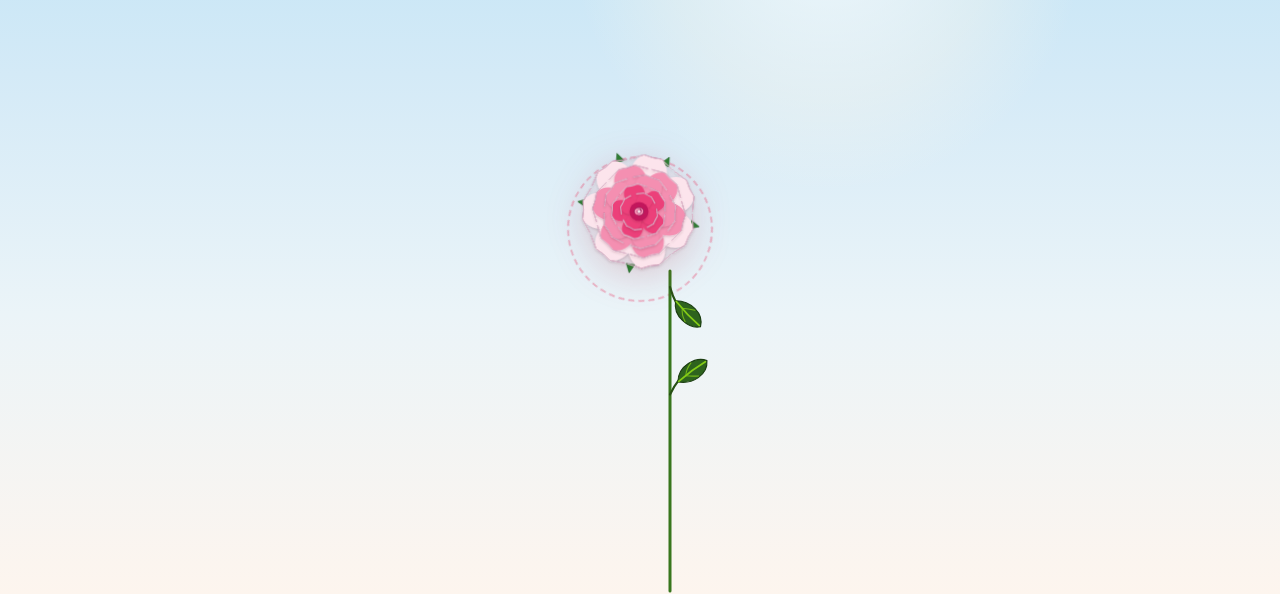
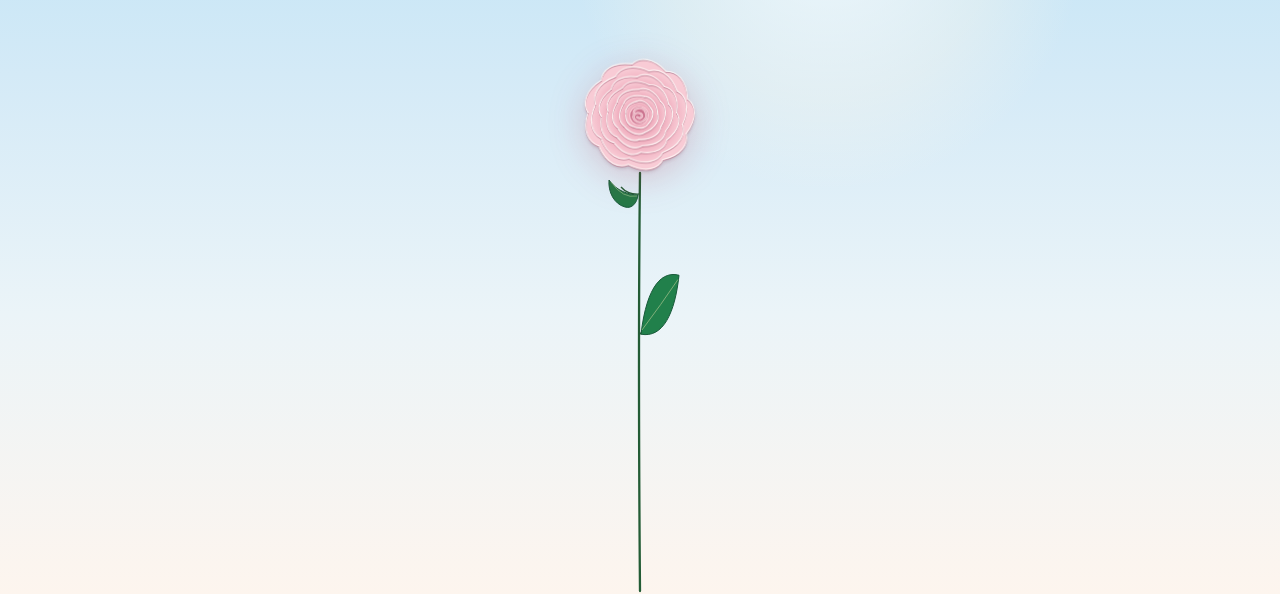
Before and after one commit to nguyenvanhao-GitHub/20-10, a plain HTML site: page index.html in a window 1280 px wide. Shown: the part 206-800 px from the top of the page. Drawn offline with nearby package versions, Linux system fonts and the light colour scheme; a web font is replaced by a local one.

Commit message:
Refine rose petals and stems to match reference photos

```diff
--- a/main.js
+++ b/main.js
@@ -10,61 +10,61 @@ const COLOR_PALETTES = [
   {
     type: 'pink',
     name: 'Hồng phấn',
-    baseLight: '#fce4ec',
-    baseMid: '#f48fb1',
-    baseDark: '#ec407a',
-    coreColor: '#c2185b',
-    lineColor: '#880e4f',
+    baseLight: '#f8cbd5',
+    baseMid: '#eda5b7',
+    baseDark: '#d97b98',
+    coreColor: '#bb6482',
+    lineColor: '#a76079',
     sepalColor: '#2e7d32'
   },
   {
     type: 'peach',
     name: 'Cam đào / Apricot',
-    baseLight: '#ffe0b2',
-    baseMid: '#ffb74d',
-    baseDark: '#fb8c00',
-    coreColor: '#e65100',
-    lineColor: '#bf360c',
+    baseLight: '#f9dfca',
+    baseMid: '#efbda0',
+    baseDark: '#dc957f',
+    coreColor: '#bc786c',
+    lineColor: '#b37d71',
     sepalColor: '#2e7d32'
   },
   {
     type: 'mint',
     name: 'Xanh bơ / Mint',
-    baseLight: '#e8f5e9',
-    baseMid: '#a5d6a7',
-    baseDark: '#66bb6a',
-    coreColor: '#388e3c',
-    lineColor: '#1b5e20',
+    baseLight: '#e0efd2',
+    baseMid: '#bddca9',
+    baseDark: '#90be83',
+    coreColor: '#75a673',
+    lineColor: '#77966f',
     sepalColor: '#2e7d32'
   },
   {
     type: 'blue',
     name: 'Lam ngọc / Sky Blue',
-    baseLight: '#e1f5fe',
-    baseMid: '#81d4fa',
-    baseDark: '#29b6f6',
-    coreColor: '#0288d1',
-    lineColor: '#01579b',
+    baseLight: '#e1f1f7',
+    baseMid: '#b4ddf0',
+    baseDark: '#7fbee0',
+    coreColor: '#579ac4',
+    lineColor: '#6293b1',
     sepalColor: '#2e7d32'
   },
   {
     type: 'cream',
     name: 'Vàng kem bơ',
-    baseLight: '#fffde7',
-    baseMid: '#fff59d',
-    baseDark: '#ffee58',
-    coreColor: '#fbc02d',
-    lineColor: '#f57f17',
+    baseLight: '#fff5df',
+    baseMid: '#f4e4b9',
+    baseDark: '#e7cd9b',
+    coreColor: '#c9aa79',
+    lineColor: '#b9a17f',
     sepalColor: '#2e7d32'
   },
   {
     type: 'lavender',
     name: 'Tím oải hương',
-    baseLight: '#f3e5f5',
-    baseMid: '#ce93d8',
-    baseDark: '#ab47bc',
-    coreColor: '#7b1fa2',
-    lineColor: '#4a148c',
+    baseLight: '#f2e4f0',
+    baseMid: '#dec6df',
+    baseDark: '#bf9dc6',
+    coreColor: '#a583ad',
+    lineColor: '#9a789e',
     sepalColor: '#2e7d32'
   }
 ];
@@ -81,106 +81,67 @@ function polarToCart(cx, cy, r, angleDeg) {
 // 2. TẠO HÌNH HOA HỒNG TỰ NHIÊN (ORGANIC CABBAGE ROSE - KHÔNG CÓ NAN HOA/SPOKES)
 // =============================================================================
 
-function createNaturalPetal(cx, cy, rInner, rOuter, startAngle, endAngle) {
-  const span = endAngle - startAngle;
-  const midAngle = startAngle + span / 2;
-
-  const pIn1 = polarToCart(cx, cy, rInner, startAngle);
-  const pIn2 = polarToCart(cx, cy, rInner, endAngle);
-
-  // Mép cánh uốn lượn tự nhiên có vết lượn sóng nhẹ ở đỉnh cánh
-  const pL = polarToCart(cx, cy, rOuter * 0.94, startAngle + span * 0.18);
-  const pTipL = polarToCart(cx, cy, rOuter, midAngle - span * 0.12);
-  const pTipR = polarToCart(cx, cy, rOuter, midAngle + span * 0.12);
-  const pIndent = polarToCart(cx, cy, rOuter * 0.96, midAngle);
-  const pR = polarToCart(cx, cy, rOuter * 0.94, endAngle - span * 0.18);
-
-  // Đường viền thân cánh khép kín để đổ màu nền
-  const fillPath = `M ${pIn1.x.toFixed(1)} ${pIn1.y.toFixed(1)}
-                    Q ${pL.x.toFixed(1)} ${pL.y.toFixed(1)} ${pTipL.x.toFixed(1)} ${pTipL.y.toFixed(1)}
-                    Q ${pIndent.x.toFixed(1)} ${pIndent.y.toFixed(1)} ${pTipR.x.toFixed(1)} ${pTipR.y.toFixed(1)}
-                    Q ${pR.x.toFixed(1)} ${pR.y.toFixed(1)} ${pIn2.x.toFixed(1)} ${pIn2.y.toFixed(1)}
-                    Z`;
-
-  // CHỈ VIỀN NÉT Ở ĐỈNH VÒM CÁNH HOA (TUYỆT ĐỐI KHÔNG VIỀN ĐƯỜNG NAN XUYÊN VÀO TÂM)
-  const rimPath = `M ${pL.x.toFixed(1)} ${pL.y.toFixed(1)}
-                   Q ${pL.x.toFixed(1)} ${pL.y.toFixed(1)} ${pTipL.x.toFixed(1)} ${pTipL.y.toFixed(1)}
-                   Q ${pIndent.x.toFixed(1)} ${pIndent.y.toFixed(1)} ${pTipR.x.toFixed(1)} ${pTipR.y.toFixed(1)}
-                   Q ${pR.x.toFixed(1)} ${pR.y.toFixed(1)} ${pR.x.toFixed(1)} ${pR.y.toFixed(1)}`;
-
-  return { fillPath, rimPath };
+// Mỗi vòng là những mép cánh uốn cong liền nhau, không tạo các nan hoa hình quạt.
+function roseRingPath(radius, petals, rotation) {
+  let path = '';
+  const step = 360 / petals;
+  for (let i = 0; i < petals; i++) {
+    const a = rotation + i * step;
+    const start = polarToCart(80, 80, radius * 0.91, a);
+    const shoulder = polarToCart(80, 80, radius * 1.025, a + step * 0.21);
+    const crown = polarToCart(80, 80, radius * 1.055, a + step * 0.53);
+    const end = polarToCart(80, 80, radius * 0.91, a + step);
+    if (i === 0) path += `M ${start.x.toFixed(1)} ${start.y.toFixed(1)} `;
+    path += `C ${shoulder.x.toFixed(1)} ${shoulder.y.toFixed(1)} ${crown.x.toFixed(1)} ${crown.y.toFixed(1)} ${end.x.toFixed(1)} ${end.y.toFixed(1)} `;
+  }
+  return `${path}Z`;
 }
 
-// Bông hoa hồng lớn tự nhiên (Hero Rose & Large Garden Roses)
-function createOrganicRoseSVG(palette, uniqueId = 'rose', size = 160) {
-  const cx = 80, cy = 80;
-  const shadowId = `sh-${uniqueId}`;
+function roseRimPath(radius, petals, rotation, index) {
+  const step = 360 / petals;
+  const a = rotation + index * step;
+  const start = polarToCart(80, 80, radius * 0.91, a);
+  const shoulder = polarToCart(80, 80, radius * 1.025, a + step * 0.21);
+  const crown = polarToCart(80, 80, radius * 1.055, a + step * 0.53);
+  const end = polarToCart(80, 80, radius * 0.91, a + step);
+  return `M ${start.x.toFixed(1)} ${start.y.toFixed(1)} C ${shoulder.x.toFixed(1)} ${shoulder.y.toFixed(1)} ${crown.x.toFixed(1)} ${crown.y.toFixed(1)} ${end.x.toFixed(1)} ${end.y.toFixed(1)}`;
+}
 
-  const {
-    baseLight,
-    baseMid,
-    baseDark,
-    coreColor,
-    lineColor,
-    sepalColor
-  } = palette;
+// Các lớp cánh chồng lên nhau như hoa giấy trong ảnh mẫu.
+function createOrganicRoseSVG(palette, uniqueId = 'rose') {
+  const { baseLight, baseMid, baseDark, coreColor, lineColor } = palette;
+  const gradientId = `petal-${uniqueId}`;
+  const shadowId = `shadow-${uniqueId}`;
+  let out = `<svg viewBox="0 0 160 160" width="100%" height="100%" xmlns="http://www.w3.org/2000/svg" aria-hidden="true">
+    <defs>
+      <radialGradient id="${gradientId}"><stop offset="0%" stop-color="${baseDark}"/><stop offset="66%" stop-color="${baseMid}"/><stop offset="100%" stop-color="${baseLight}"/></radialGradient>
+      <filter id="${shadowId}" x="-20%" y="-20%" width="140%" height="140%"><feDropShadow dx="0" dy="2" stdDeviation="2" flood-color="#744153" flood-opacity=".23"/></filter>
+    </defs>`;
 
-  let out = `
-  <svg viewBox="0 0 160 160" width="100%" height="100%" xmlns="http://www.w3.org/2000/svg">
-    <defs>
-      <filter id="${shadowId}" x="-20%" y="-20%" width="145%" height="145%">
-        <feDropShadow dx="0" dy="1.4" stdDeviation="1.2" flood-color="rgba(70, 20, 30, 0.18)"/>
-      </filter>
-    </defs>
-  `;
+  const rings = [
+    { radius: 65, petals: 9, rotation: -7, opacity: 1 },
+    { radius: 57, petals: 8, rotation: 14, opacity: .94 },
+    { radius: 48, petals: 8, rotation: -2, opacity: .9 },
+    { radius: 40, petals: 7, rotation: 20, opacity: .87 },
+    { radius: 32, petals: 6, rotation: 0, opacity: .85 },
+    { radius: 24, petals: 5, rotation: 18, opacity: .82 },
+    { radius: 17, petals: 5, rotation: -9, opacity: .8 }
+  ];
 
-  // 1. Gai đài hoa nhỏ màu xanh rêu sau lưng hoa
-  const sepalAngles = [30, 105, 190, 280, 340];
-  sepalAngles.forEach(ang => {
-    const p1 = polarToCart(cx, cy, 62, ang - 4.5);
-    const p2 = polarToCart(cx, cy, 72, ang);
-    const p3 = polarToCart(cx, cy, 62, ang + 4.5);
-    out += `<polygon points="${p1.x.toFixed(1)},${p1.y.toFixed(1)} ${p2.x.toFixed(1)},${p2.y.toFixed(1)} ${p3.x.toFixed(1)},${p3.y.toFixed(1)}" fill="${sepalColor}" stroke="#1b5e20" stroke-width="0.7"/>`;
+  rings.forEach((ring, layer) => {
+    const fill = layer === 0 ? baseLight : `url(#${gradientId})`;
+    out += `<path d="${roseRingPath(ring.radius, ring.petals, ring.rotation)}" fill="${fill}" fill-opacity="${ring.opacity}" stroke="${lineColor}" stroke-opacity=".36" stroke-width=".8" ${layer === 0 ? `filter="url(#${shadowId})"` : ''}/>`;
+    for (let i = 0; i < ring.petals; i++) {
+      const rim = roseRimPath(ring.radius, ring.petals, ring.rotation, i);
+      out += `<path d="${rim}" fill="none" stroke="${lineColor}" stroke-opacity=".48" stroke-width="1.35" stroke-linecap="round"/>`;
+      out += `<path d="${rim}" fill="none" stroke="#fffaf8" stroke-opacity=".9" stroke-width="1.35" stroke-linecap="round" transform="translate(0,-1.1)"/>`;
+    }
   });
 
-  // 5 tầng cánh xếp so le từ ngoài vào trong, chỉ viền mép vòm (Không có đường nan xuyên tâm)
-  const layers = [
-    { count: 7, rIn: 34, rOut: 66, rot: 15, span: 75, fill: baseLight },
-    { count: 6, rIn: 26, rOut: 54, rot: 45, span: 85, fill: baseMid },
-    { count: 5, rIn: 18, rOut: 43, rot: 22, span: 95, fill: baseMid },
-    { count: 5, rIn: 12, rOut: 32, rot: 58, span: 100, fill: baseDark },
-    { count: 4, rIn: 7,  rOut: 22, rot: 28, span: 110, fill: baseDark }
-  ];
-
-  layers.forEach((layer) => {
-    out += `<g filter="url(#${shadowId})">`;
-    for (let i = 0; i < layer.count; i++) {
-      const ang = i * (360 / layer.count) + layer.rot;
-      const { fillPath, rimPath } = createNaturalPetal(
-        cx, cy, layer.rIn, layer.rOut,
-        ang - layer.span / 2, ang + layer.span / 2
-      );
-      // Đổ màu cánh hoa
-      out += `<path d="${fillPath}" fill="${layer.fill}"/>`;
-      // Viền nét mảnh ở mép cánh
-      out += `<path d="${rimPath}" fill="none" stroke="${lineColor}" stroke-width="0.85" stroke-linecap="round"/>`;
-      // Vệt sáng mềm nhẹ trên đỉnh cánh
-      out += `<path d="${rimPath}" fill="none" stroke="#ffffff" stroke-width="1.3" stroke-linecap="round" opacity="0.6"/>`;
-    }
-    out += `</g>`;
-  });
-
-  // Tâm nụ hoa hồng cuộn xoắn ốc mềm mại
-  out += `<g filter="url(#${shadowId})">`;
-  out += `<circle cx="${cx}" cy="${cy}" r="11" fill="${coreColor}"/>`;
-  out += `
-    <path d="M ${cx - 5} ${cy + 2} C ${cx - 8} ${cy - 4}, ${cx + 2} ${cy - 7}, ${cx + 5} ${cy - 2} C ${cx + 7} ${cy + 3}, ${cx + 1} ${cy + 6}, ${cx - 2} ${cy + 4}" fill="${baseMid}" stroke="${lineColor}" stroke-width="0.75"/>
-    <path d="M ${cx + 2} ${cy - 3} C ${cx + 4} ${cy + 1}, ${cx} ${cy + 4}, ${cx - 2} ${cy + 1} C ${cx - 3} ${cy - 1}, ${cx} ${cy - 3}, ${cx + 2} ${cy - 2}" fill="${coreColor}" stroke="${lineColor}" stroke-width="0.75"/>
-    <circle cx="${cx}" cy="${cy}" r="2" fill="#ffffff" opacity="0.85"/>
-  `;
-  out += `</g>`;
-
-  out += `</svg>`;
+  out += `<circle cx="80" cy="80" r="11" fill="${coreColor}" fill-opacity=".58" stroke="${baseLight}" stroke-width="1.4"/>
+    <path d="M 74 79 C 72 71 85 68 88 77 C 91 86 80 91 75 85 C 71 80 77 75 82 78 C 86 81 81 85 78 82" fill="none" stroke="${baseLight}" stroke-width="2.8" stroke-linecap="round"/>
+    <path d="M 74 79 C 72 71 85 68 88 77 C 91 86 80 91 75 85 C 71 80 77 75 82 78 C 86 81 81 85 78 82" fill="none" stroke="${lineColor}" stroke-opacity=".45" stroke-width=".7" stroke-linecap="round"/>
+  </svg>`;
   return out;
 }
 
@@ -234,33 +195,17 @@ function createOrganicButtonSVG(palette, uniqueId, size = 90) {
 function createHeroStemSVG(heightPx) {
   const widthPx = 160;
   const cx = widthPx / 2;
-  const topY = 5;
-  const botY = heightPx;
-
   return `
   <svg width="${widthPx}" height="${heightPx}" viewBox="0 0 ${widthPx} ${heightPx}" overflow="visible" xmlns="http://www.w3.org/2000/svg">
-    <!-- Cành hoa thẳng đứng thanh mảnh màu xanh lá -->
-    <line x1="${cx}" y1="${topY}" x2="${cx}" y2="${botY}" stroke="#38761d" stroke-width="3" stroke-linecap="round"/>
-
-    <!-- 1. Lá trên bên trái (ngay sát dưới đáy hoa, chúc xuống góc trái - Khớp Ảnh 1 & 2) -->
-    <g transform="translate(${cx}, ${topY + 16}) rotate(-132)">
-      <path d="M 0 0 Q -8 -4 -16 -6" fill="none" stroke="#275014" stroke-width="2.2" stroke-linecap="round"/>
-      <path d="M -14 -5 C -24 -18, -44 -14, -50 -4 C -42 8, -24 6, -14 -5 Z"
-            fill="#2e631e" stroke="#1b3d11" stroke-width="1.1"/>
-      <path d="M -15 -5 Q -32 -6 -48 -4" fill="none" stroke="#84cc16" stroke-width="1.8" stroke-linecap="round"/>
-      <path d="M -24 -5 Q -28 -10 -36 -12" fill="none" stroke="#84cc16" stroke-width="1.1" stroke-linecap="round" opacity="0.8"/>
-      <path d="M -24 -5 Q -28 -1 -34 3" fill="none" stroke="#84cc16" stroke-width="1.1" stroke-linecap="round" opacity="0.8"/>
-    </g>
-
-    <!-- 2. Lá giữa bên phải (khoảng 38% chiều cao thân cành) -->
-    <g transform="translate(${cx}, ${topY + heightPx * 0.38}) rotate(-38)">
-      <path d="M 0 0 Q 8 -4 16 -6" fill="none" stroke="#275014" stroke-width="2.2" stroke-linecap="round"/>
-      <path d="M 14 -5 C 24 -18, 44 -14, 50 -4 C 42 8, 24 6, 14 -5 Z"
-            fill="#2e631e" stroke="#1b3d11" stroke-width="1.1"/>
-      <path d="M 15 -5 Q 32 -6 48 -4" fill="none" stroke="#84cc16" stroke-width="1.8" stroke-linecap="round"/>
-      <path d="M 24 -5 Q 28 -10 36 -12" fill="none" stroke="#84cc16" stroke-width="1.1" stroke-linecap="round" opacity="0.8"/>
-      <path d="M 24 -5 Q 28 -1 34 3" fill="none" stroke="#84cc16" stroke-width="1.1" stroke-linecap="round" opacity="0.8"/>
-    </g>
+    <path d="M ${cx} 3 Q ${cx - 2} ${heightPx * .43} ${cx} ${heightPx}" fill="none" stroke="#235c35" stroke-width="2.3" stroke-linecap="round"/>
+    <!-- Lá trên nằm bên trái, hướng xuống như ảnh mẫu. -->
+    <path d="M ${cx} 24 Q ${cx - 12} 25 ${cx - 19} 17" fill="none" stroke="#235c35" stroke-width="1.4"/>
+    <path d="M ${cx - 2} 25 C ${cx - 10} 25 ${cx - 24} 21 ${cx - 31} 10 C ${cx - 32} 22 ${cx - 26} 34 ${cx - 15} 37 C ${cx - 8} 39 ${cx - 3} 33 ${cx - 2} 25 Z" fill="#247846" stroke="#185939" stroke-width="1"/>
+    <path d="M ${cx - 3} 26 Q ${cx - 17} 29 ${cx - 29} 12" fill="none" stroke="#78ad79" stroke-width=".9"/>
+    <!-- Lá giữa hướng lên về bên phải. -->
+    <path d="M ${cx} ${heightPx * .39} Q ${cx + 11} ${heightPx * .36} ${cx + 18} ${heightPx * .32}" fill="none" stroke="#235c35" stroke-width="1.4"/>
+    <path d="M ${cx + 1} ${heightPx * .39} C ${cx + 7} ${heightPx * .27} ${cx + 23} ${heightPx * .24} ${cx + 39} ${heightPx * .25} C ${cx + 35} ${heightPx * .34} ${cx + 23} ${heightPx * .40} ${cx + 1} ${heightPx * .39} Z" fill="#21804b" stroke="#185939" stroke-width="1"/>
+    <path d="M ${cx + 2} ${heightPx * .38} Q ${cx + 21} ${heightPx * .32} ${cx + 38} ${heightPx * .26}" fill="none" stroke="#89b47e" stroke-width=".9"/>
   </svg>`;
 }
 
@@ -312,6 +257,13 @@ function buildGarden() {
   container.innerHTML = '';
   gardenFlowersData = [];
 
+  // Cố định bố cục để khu vườn giữ nguyên vị trí như một bức tranh mỗi lần mở.
+  let seed = 20261020;
+  const rand = () => {
+    seed = (Math.imul(seed, 1664525) + 1013904223) >>> 0;
+    return seed / 4294967296;
+  };
+
   const isMobile = window.innerWidth <= 768;
   const containerHeight = container.clientHeight || (window.innerHeight * 0.72);
 
@@ -321,15 +273,15 @@ function buildGarden() {
   // TẦNG 1: DƯỚI ĐÁY CÙNG (0% - 14% chiều cao) - 10 đóa hoa lớn xếp sát nhau gối lên nhau phủ kín đáy
   const countT1 = isMobile ? 7 : 11;
   for (let i = 0; i < countT1; i++) {
-    const xPct = (i / (countT1 - 1)) * 96 + 2 + (Math.random() * 4 - 2);
+    const xPct = (i / (countT1 - 1)) * 96 + 2 + (rand() * 4 - 2);
     flowerItems.push({
       xPct: Math.max(1, Math.min(99, xPct)),
-      sizePx: Math.floor(115 + Math.random() * 22),
-      heightPx: Math.floor(containerHeight * (0.05 + Math.random() * 0.10)),
+      sizePx: Math.floor(115 + rand() * 22),
+      heightPx: Math.floor(containerHeight * (0.05 + rand() * 0.10)),
       type: 'rose',
       layer: 28, // Trên cùng trong khu vườn
       palette: COLOR_PALETTES[i % COLOR_PALETTES.length],
-      bend: (Math.random() - 0.5) * 15,
+      bend: (rand() - 0.5) * 15,
       hasStem: false // Đáy sát đất không lộ cành
     });
   }
@@ -337,15 +289,15 @@ function buildGarden() {
   // TẦNG 2: TẦNG TRUNG TRƯỚC (12% - 28% chiều cao) - 12 đóa hoa lấp đầy các khe hở của tầng 1
   const countT2 = isMobile ? 8 : 13;
   for (let i = 0; i < countT2; i++) {
-    const xPct = ((i + 0.5) / countT2) * 94 + 3 + (Math.random() * 4 - 2);
+    const xPct = ((i + 0.5) / countT2) * 94 + 3 + (rand() * 4 - 2);
     flowerItems.push({
       xPct: Math.max(1, Math.min(99, xPct)),
-      sizePx: Math.floor(95 + Math.random() * 20),
-      heightPx: Math.floor(containerHeight * (0.16 + Math.random() * 0.12)),
+      sizePx: Math.floor(95 + rand() * 20),
+      heightPx: Math.floor(containerHeight * (0.16 + rand() * 0.12)),
       type: 'rose',
       layer: 22,
       palette: COLOR_PALETTES[(i + 2) % COLOR_PALETTES.length],
-      bend: (Math.random() - 0.5) * 20,
+      bend: (rand() - 0.5) * 20,
       hasStem: true
     });
   }
@@ -353,16 +305,16 @@ function buildGarden() {
   // TẦNG 3: TẦNG TRUNG SAU (26% - 42% chiều cao) - 11 đóa hoa hồng & búp nụ xen kẽ
   const countT3 = isMobile ? 7 : 12;
   for (let i = 0; i < countT3; i++) {
-    const xPct = (i / (countT3 - 1)) * 92 + 4 + (Math.random() * 5 - 2.5);
-    const isBud = Math.random() < 0.35;
+    const xPct = (i / (countT3 - 1)) * 92 + 4 + (rand() * 5 - 2.5);
+    const isBud = rand() < 0.35;
     flowerItems.push({
       xPct: Math.max(1, Math.min(99, xPct)),
-      sizePx: isBud ? 54 : Math.floor(80 + Math.random() * 18),
-      heightPx: Math.floor(containerHeight * (0.28 + Math.random() * 0.14)),
+      sizePx: isBud ? 54 : Math.floor(80 + rand() * 18),
+      heightPx: Math.floor(containerHeight * (0.28 + rand() * 0.14)),
       type: isBud ? 'bud' : 'rose',
       layer: 16,
-      palette: isBud ? (Math.random() < 0.5 ? COLOR_PALETTES[3] : COLOR_PALETTES[1]) : COLOR_PALETTES[(i + 4) % COLOR_PALETTES.length],
-      bend: (Math.random() - 0.5) * 25,
+      palette: isBud ? (rand() < 0.5 ? COLOR_PALETTES[3] : COLOR_PALETTES[1]) : COLOR_PALETTES[(i + 4) % COLOR_PALETTES.length],
+      bend: (rand() - 0.5) * 25,
       hasStem: true
     });
   }
@@ -370,22 +322,22 @@ function buildGarden() {
   // TẦNG 4: TẦNG CÀNH CAO VƯƠN LÊN BẦU TRỜI (42% - 66% chiều cao) - Hoa cúc xoắn tròn & nụ hoa vươn cao như ảnh 2
   const countT4 = isMobile ? 8 : 15;
   for (let i = 0; i < countT4; i++) {
-    const xPct = (i / (countT4 - 1)) * 92 + 4 + (Math.random() * 6 - 3);
+    const xPct = (i / (countT4 - 1)) * 92 + 4 + (rand() * 6 - 3);
     // Tránh vị trí giữa để không che bông hoa hồng Hero
     if (Math.abs(xPct - 50) < 9) continue;
 
-    const r = Math.random();
+    const r = rand();
     const type = r < 0.45 ? 'button' : (r < 0.75 ? 'bud' : 'rose');
     const sizePx = type === 'button' ? 44 : (type === 'bud' ? 50 : 66);
 
     flowerItems.push({
       xPct: Math.max(1, Math.min(99, xPct)),
       sizePx: sizePx,
-      heightPx: Math.floor(containerHeight * (0.45 + Math.random() * 0.20)),
+      heightPx: Math.floor(containerHeight * (0.45 + rand() * 0.20)),
       type: type,
       layer: 11,
       palette: COLOR_PALETTES[i % COLOR_PALETTES.length],
-      bend: (Math.random() - 0.5) * 28,
+      bend: (rand() - 0.5) * 28,
       hasStem: true
     });
   }
@@ -393,10 +345,10 @@ function buildGarden() {
   // Tạo phần tử DOM cho toàn bộ khu vườn
   flowerItems.forEach((item, idx) => {
     const distFromCenter = Math.abs(item.xPct - 50) / 50;
-    const delay = (0.2 + distFromCenter * 1.3 + Math.random() * 0.7).toFixed(2);
-    const swayDuration = (3.8 + Math.random() * 2.2).toFixed(1) + 's';
-    const swayDelay = (-Math.random() * 4).toFixed(1) + 's';
-    const baseRot = ((Math.random() - 0.5) * 4).toFixed(1) + 'deg';
+    const delay = (0.2 + distFromCenter * 1.3 + rand() * 0.7).toFixed(2);
+    const swayDuration = (3.8 + rand() * 2.2).toFixed(1) + 's';
+    const swayDelay = (-rand() * 4).toFixed(1) + 's';
+    const baseRot = ((rand() - 0.5) * 4).toFixed(1) + 'deg';
 
     const flowerEl = document.createElement('div');
     flowerEl.className = 'garden-flower';
@@ -424,11 +376,11 @@ function buildGarden() {
     // Cành hoa
     if (item.hasStem) {
       const leaves = [];
-      if (Math.random() > 0.3) {
-        leaves.push({ side: 'left', pos: 0.38 + Math.random() * 0.15, angle: 32 + Math.random() * 18, scale: 0.75 + Math.random() * 0.25 });
+      if (rand() > 0.3) {
+        leaves.push({ side: 'left', pos: 0.38 + rand() * 0.15, angle: 32 + rand() * 18, scale: 0.75 + rand() * 0.25 });
       }
-      if (Math.random() > 0.35) {
-        leaves.push({ side: 'right', pos: 0.62 + Math.random() * 0.15, angle: 32 + Math.random() * 18, scale: 0.75 + Math.random() * 0.25 });
+      if (rand() > 0.35) {
+        leaves.push({ side: 'right', pos: 0.62 + rand() * 0.15, angle: 32 + rand() * 18, scale: 0.75 + rand() * 0.25 });
       }
       const stemWrap = document.createElement('div');
       stemWrap.className = 'flower-stem-wrap';
--- a/style.css
+++ b/style.css
@@ -321,7 +321,7 @@ html, body {
   left: 50%;
   transform: translateX(-50%);
   width: 170px;
-  height: 56vh;
+  height: 68vh;
   z-index: 25;
   cursor: pointer;
   display: flex;
@@ -337,6 +337,7 @@ html, body {
 
 /* Vòng xoay phát sáng mời gọi click */
 .hero-click-indicator {
+  display: none;
   position: absolute;
   top: 10px;
   left: 50%;
@@ -382,8 +383,8 @@ html, body {
 /* Cành hoa Hero */
 .hero-stem-svg {
   position: relative;
-  width: 100px;
-  height: calc(56vh - 120px);
+  width: 160px;
+  height: calc(68vh - 120px);
   margin-top: -15px;
   z-index: 5;
   overflow: visible;
@@ -783,7 +784,10 @@ html, body {
 
   .hero-flower-wrapper {
     width: 140px;
-    height: 52vh;
+    height: 63vh;
+  }
+  .hero-stem-svg {
+    height: calc(63vh - 100px);
   }
   .hero-rose-head {
     width: 115px;
```
